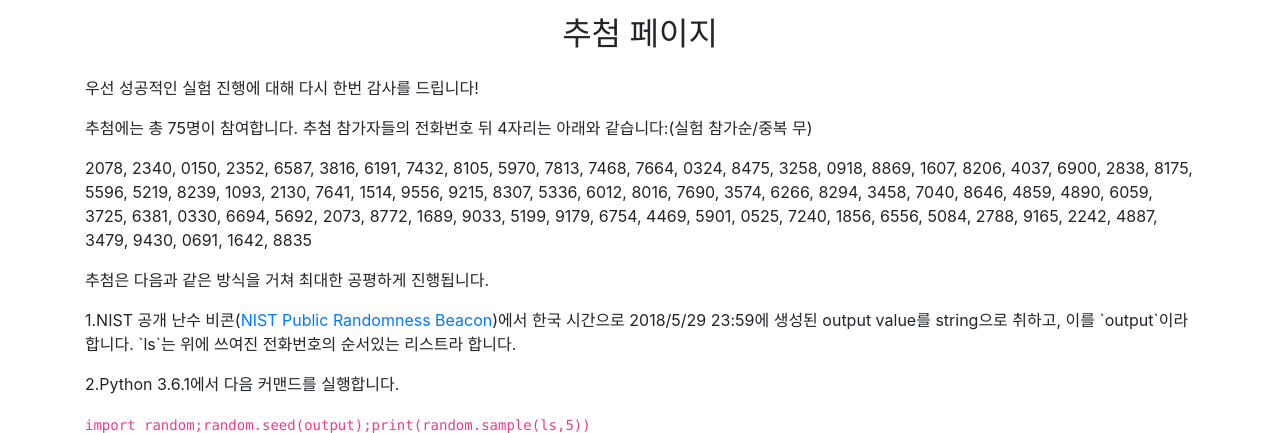
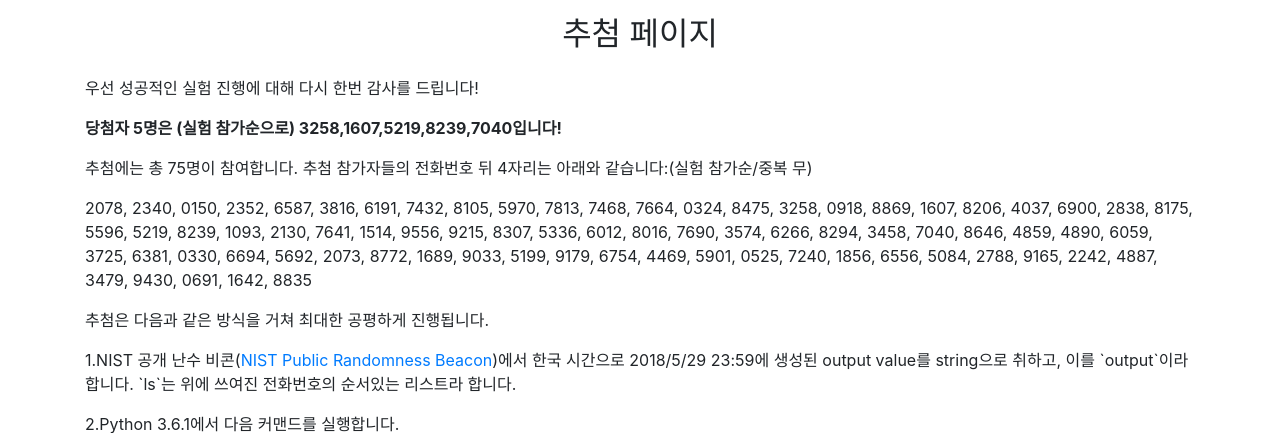
Before and after one commit to dlwocks31/sciwriting, a Django app: page /lotto in a window 1280 px wide. Shown: the top 433 px of the page. Run offline with Django 3.2, Linux system fonts and the light colour scheme; some libraries are stand-ins or nearby versions.

Commit message:
lotto result

```diff
--- a/experiment/templates/experiment/lotto.html
+++ b/experiment/templates/experiment/lotto.html
@@ -9,6 +9,7 @@
 <div class="row justify-content-center emptyline">
 	<div class="col">
 		<p>우선 성공적인 실험 진행에 대해 다시 한번 감사를 드립니다!</p>
+		<p><b>당첨자 5명은 (실험 참가순으로) 3258,1607,5219,8239,7040입니다!</b></p>
 		<p>추첨에는 총 75명이 참여합니다. 추첨 참가자들의 전화번호 뒤 4자리는 아래와 같습니다:(실험 참가순/중복 무)</p>
 		<p>2078, 2340, 0150, 2352, 6587, 3816, 6191, 7432, 8105, 5970, 7813, 7468, 7664, 0324, 8475, 3258, 0918, 8869, 1607, 8206, 4037, 6900, 2838, 8175, 5596, 5219, 8239, 1093, 2130, 7641, 1514, 9556, 9215, 8307, 5336, 6012, 8016, 7690, 3574, 6266, 8294, 3458, 7040, 8646, 4859, 4890, 6059, 3725, 6381, 0330, 6694, 5692, 2073, 8772, 1689, 9033, 5199, 9179, 6754, 4469, 5901, 0525, 7240, 1856, 6556, 5084, 2788, 9165, 2242, 4887, 3479, 9430, 0691, 1642, 8835</p>
 		<p>추첨은 다음과 같은 방식을 거쳐 최대한 공평하게 진행됩니다.</p>
```
